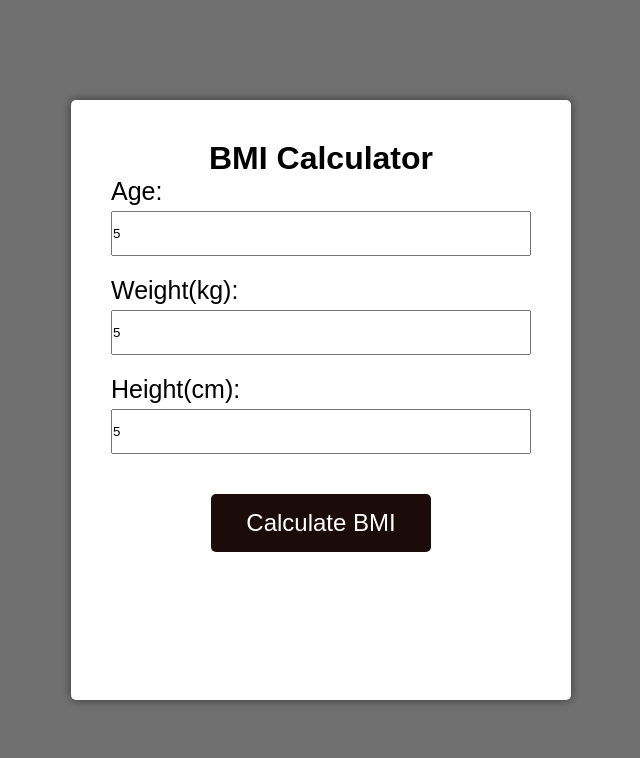
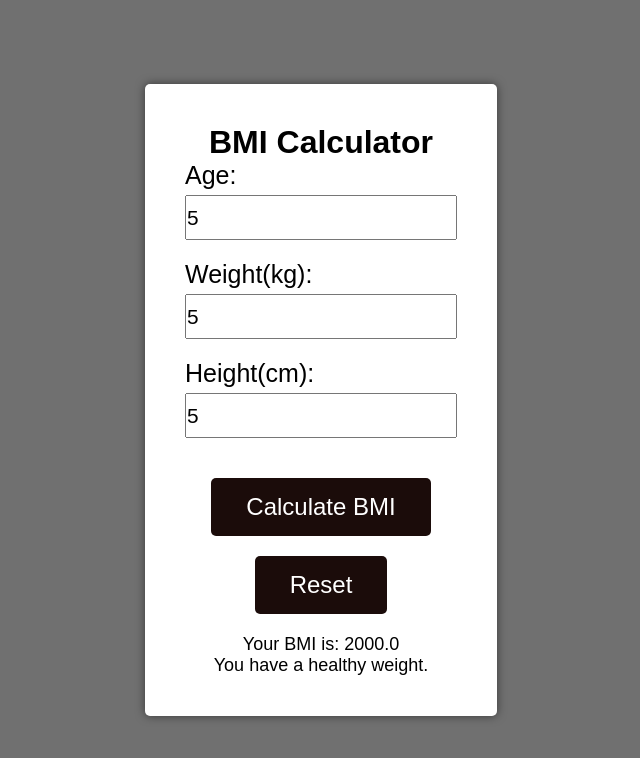
Before and after one commit to Sheikh-Farid77/BMI-calculator, a plain HTML site: page index.html in a window 1280 px wide. Both pictures are taken after typing "5", "5", "5" into the empty fields and a click on the button "Calculate BMI". Shown: the whole page, without its empty margins (319-959 px from the left). Drawn offline with Linux system fonts and the light colour scheme.

Commit message:
js and project done

```diff
--- a/index.html
+++ b/index.html
@@ -22,7 +22,8 @@
             <label for="height">Height(cm):</label>
             <input type="number" id="height" placeholder="Enter Your Height">
         </div>
-        <button class="btn">Calculate BMI</button>
+        <button class="btn" onclick="myFunction()">Calculate BMI</button>
+        <button class="btn1" onclick="reset()">Reset</button>
         <div id="result">
 
         </div>
--- a/script.js
+++ b/script.js
@@ -0,0 +1,51 @@
+const result = document.getElementById('result');
+
+
+function myFunction (){
+    const age = document.getElementById("age").value;
+    const weight = document.getElementById("weight").value;
+    const height = document.getElementById("height").value / 100;
+
+    if(isNaN(age) || age <= 0){
+        result.textContent = "Please select a valid age"
+        return;
+    }else if
+    (isNaN(weight) || weight <= 0 && isNaN(height) || height <= 0){
+        result.textContent = "Please select a valid weight or height"
+        return;
+    }
+
+    const bmi = weight / (height * height);
+    if(bmi < 18.5){
+        result.innerHTML = `
+        <p> Your BMI is: ${bmi.toFixed(1)}</p>
+        <p>You are underweight.</p>`
+        return;
+
+    }else if(bmi >= 18.5 || bmi <= 24.9){
+        result.innerHTML = `
+        <p> Your BMI is: ${bmi.toFixed(1)}</p>
+        <p>You have a healthy weight.</p>`
+        return;
+
+    }else if(bmi >= 25 || bmi <= 29.9){
+        result.innerHTML = `
+        <p> Your BMI is: ${bmi.toFixed(1)}</p>
+        <p>You are overweight.</p>`
+        return;
+    }else{
+        result.innerHTML = `
+        <p> Your BMI is: ${bmi.toFixed(1)}</p>
+        <p>You are obese.</p>`
+        return;
+    }
+
+
+
+
+}
+
+function reset(){
+    window.location.reload();
+
+}
--- a/style.css
+++ b/style.css
@@ -14,8 +14,8 @@ body{
 }
 
 .container{
-    width: 500px;
-    height: 600px;
+    /* width: 500px;
+    height: 600px; */
     padding: 40px;
     background: #fff;
     box-shadow: 0 0  10px rgba(0, 0, 0, 0.5);
@@ -35,6 +35,7 @@ input[type="number"]{
     height: 45px;
     width: 100%;
     margin-top: 5px;
+    font-size: 1.3rem;
 }
 input[type="number"]::placeholder{
     padding: 20px;
@@ -54,6 +55,19 @@ input[type="number"]::placeholder{
     margin-top: 40px;
     font-size: 1.5rem;
 }
+.btn1{
+    padding: 15px 35px;
+    background: #1b0c0a;
+    color: #fff;
+    border: none;
+    border-radius: 5px;
+    cursor: pointer;
+    transition: background 0.3s ease-in-out;
+    display: block;
+    margin: 0 auto;
+    margin-top: 20px;
+    font-size: 1.5rem;
+}
 #result{
     margin-top: 20px;
     font-size: 18px;
```
